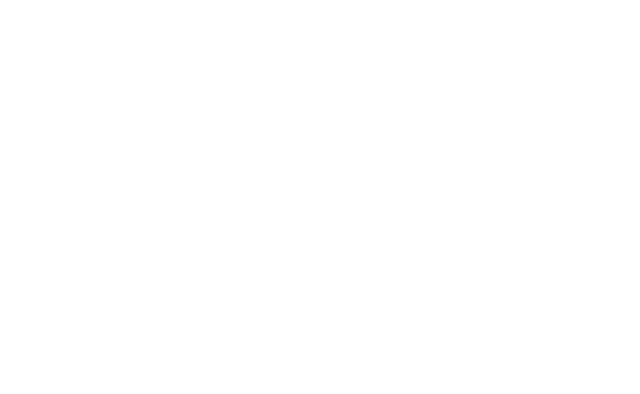
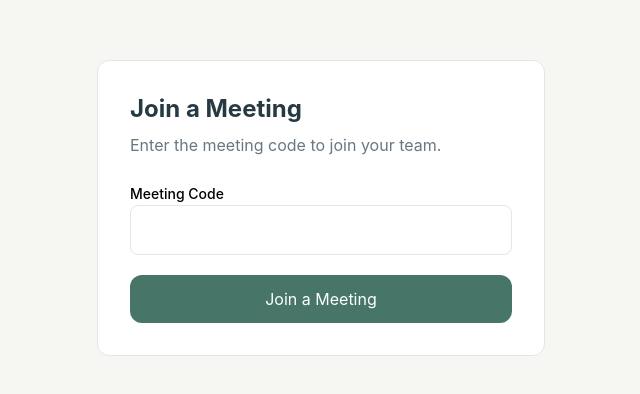
Before and after one commit to rahull-techh/meets-manager, a React app: page /join-meeting in a window 1280 px wide. Before the commit this address had no page. Shown: the part 192-586 px from the top of the page, without its empty margins (319-959 px from the left). Built offline with nearby package versions, Linux system fonts and the light colour scheme; the HTML template or start-up script is replaced by a standard one.

Commit message:
Add join a meeting

```diff
--- a/src/App.jsx
+++ b/src/App.jsx
@@ -3,6 +3,7 @@
 import Registration from './pages/Registration'
 import Home from './pages/Home'
 import Dashboard from './pages/Dashboard'
+import JoinMeeting from './components/JoinMeeting'
 
 const App = () => {
   return (
@@ -13,6 +14,7 @@
         <Route path= '/login' element ={<Login />} />
         <Route path='/register' element ={<Registration />} />
         <Route path='/dashboard' element= {<Dashboard />} />
+        <Route path='/join-meeting' element= {<JoinMeeting />} />
       </Routes>
     </div>
   )
--- /dev/null
+++ b/src/components/JoinMeeting.jsx
@@ -0,0 +1,44 @@
+import { useState } from "react";
+
+const JoinMeeting =() => {
+    const [meetingCode, setMeetingCode] = useState(' ')
+
+    const handleJoin =(e) => {
+        e.preventDefault()
+        if(!meetingCode.trim()){
+            alert('Please enter a meeting code')
+            return
+        }
+        alert (`meeting code entered : ${meetingCode}`)
+
+    }
+
+    return (
+        <div  className='min-h-screen bg-[#F6F6F2] flex items-center justify-center p-5'>
+            <div className='bg-white p-8 rounded-xl border border-[#E5E7E3] w-full max-w-md'>
+                <h1 className='text-2xl font-bold text-[#263A43]'>
+                    Join a Meeting
+                </h1>
+                <p className="mt-2 text-[#687780]">
+                    Enter the meeting code to join your team.
+                </p>
+                <form onSubmit= {handleJoin} className='mt-6'>
+                    <lable className='text-sm font-medium text-[#263AA43] mb-2'>
+                        Meeting Code
+                    </lable>
+
+                    <input type='text' value={meetingCode}
+                    onChange={(e) => setMeetingCode(e.target.value)}
+                    placeholder='Enter meeting code'
+                    className='w-full border border-[#E5E7E3] rounded-lg p-3 outline-none focus:border-[#477568]' />
+                    <button type='submit'
+                    className='w-full mt-5 bg-[#477568] text-white py-3 rounded-xl'>
+                        Join a Meeting
+                        </button>
+
+                    </form>
+            </div>
+        </div>
+    )
+}
+export default JoinMeeting
--- a/src/pages/Dashboard.jsx
+++ b/src/pages/Dashboard.jsx
@@ -45,9 +45,10 @@
             <p className='mt-2 text-sm text-[#687780]'>
               Join an existing meeting using a code.
             </p>
-            <button className='mt-5 bg-[#E7EFEB] text-[#477568] px-5 py-2 rounded-lg font-medium'>
-              Join Now
-            </button>
+            <Link to='/join-meeting'
+            className='inline-block mt-5 bg-[#E7EFEB] px-5 py-2 rounded-lg font-medium'>
+                Join Now
+            </Link>
           </div>
           <div className='bg-white border border-[#E5E7E3] rounded-xl p-6'>
             <h2 className='text-xl font-semibold text-[#263A43]'>
```
